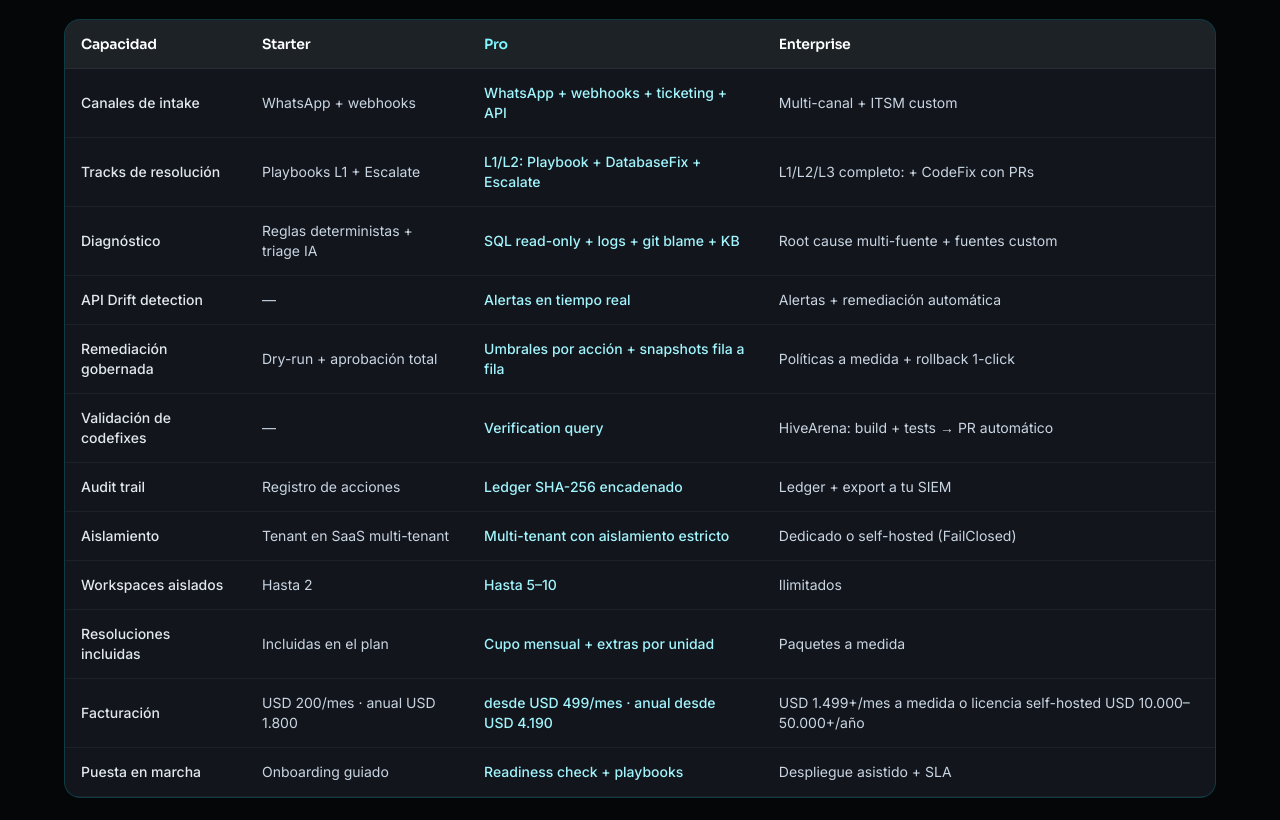
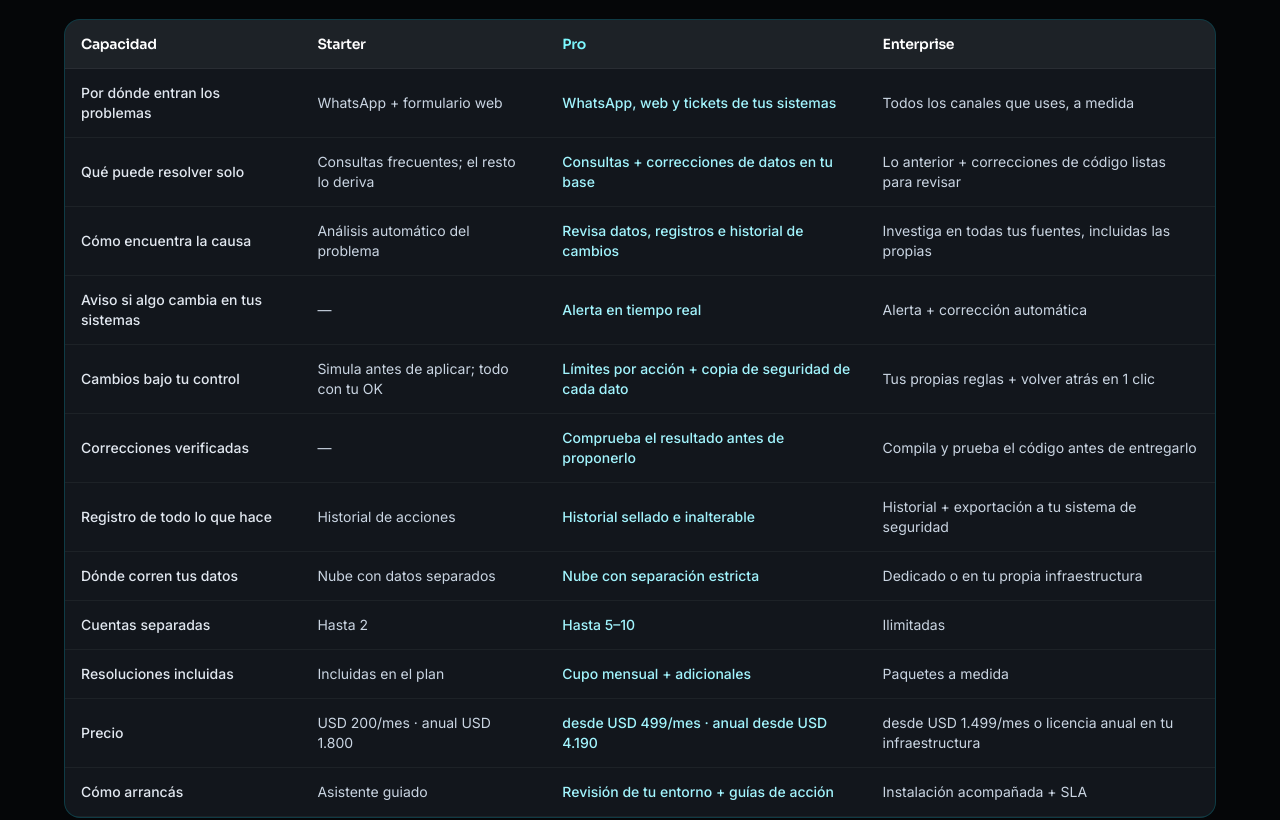
Before and after one commit to schi00/HiveOps, a Next.js app in the folder apps/hiveops-landing/: page /pricing in a window 1280 px wide. Shown: the part 1642-2462 px from the top of the page. Built offline with nearby package versions, Linux system fonts and the light colour scheme; no server answers.

Commit message:
landing: rewrite plan comparison table in plain business language

```diff
--- a/apps/hiveops-landing/src/app/pricing/page.tsx
+++ b/apps/hiveops-landing/src/app/pricing/page.tsx
@@ -10,18 +10,18 @@ export const metadata: Metadata = {
 
 export default function PricingPage() {
   const comparisonRows = [
-    { label: "Canales de intake", starter: "WhatsApp + webhooks", pro: "WhatsApp + webhooks + ticketing + API", enterprise: "Multi-canal + ITSM custom" },
-    { label: "Tracks de resolución", starter: "Playbooks L1 + Escalate", pro: "L1/L2: Playbook + DatabaseFix + Escalate", enterprise: "L1/L2/L3 completo: + CodeFix con PRs" },
-    { label: "Diagnóstico", starter: "Reglas deterministas + triage IA", pro: "SQL read-only + logs + git blame + KB", enterprise: "Root cause multi-fuente + fuentes custom" },
-    { label: "API Drift detection", starter: "—", pro: "Alertas en tiempo real", enterprise: "Alertas + remediación automática" },
-    { label: "Remediación gobernada", starter: "Dry-run + aprobación total", pro: "Umbrales por acción + snapshots fila a fila", enterprise: "Políticas a medida + rollback 1-click" },
-    { label: "Validación de codefixes", starter: "—", pro: "Verification query", enterprise: "HiveArena: build + tests → PR automático" },
-    { label: "Audit trail", starter: "Registro de acciones", pro: "Ledger SHA-256 encadenado", enterprise: "Ledger + export a tu SIEM" },
-    { label: "Aislamiento", starter: "Tenant en SaaS multi-tenant", pro: "Multi-tenant con aislamiento estricto", enterprise: "Dedicado o self-hosted (FailClosed)" },
-    { label: "Workspaces aislados", starter: "Hasta 2", pro: "Hasta 5–10", enterprise: "Ilimitados" },
-    { label: "Resoluciones incluidas", starter: "Incluidas en el plan", pro: "Cupo mensual + extras por unidad", enterprise: "Paquetes a medida" },
-    { label: "Facturación", starter: "USD 200/mes · anual USD 1.800", pro: "desde USD 499/mes · anual desde USD 4.190", enterprise: "USD 1.499+/mes a medida o licencia self-hosted USD 10.000–50.000+/año" },
-    { label: "Puesta en marcha", starter: "Onboarding guiado", pro: "Readiness check + playbooks", enterprise: "Despliegue asistido + SLA" },
+    { label: "Por dónde entran los problemas", starter: "WhatsApp + formulario web", pro: "WhatsApp, web y tickets de tus sistemas", enterprise: "Todos los canales que uses, a medida" },
+    { label: "Qué puede resolver solo", starter: "Consultas frecuentes; el resto lo deriva", pro: "Consultas + correcciones de datos en tu base", enterprise: "Lo anterior + correcciones de código listas para revisar" },
+    { label: "Cómo encuentra la causa", starter: "Análisis automático del problema", pro: "Revisa datos, registros e historial de cambios", enterprise: "Investiga en todas tus fuentes, incluidas las propias" },
+    { label: "Aviso si algo cambia en tus sistemas", starter: "—", pro: "Alerta en tiempo real", enterprise: "Alerta + corrección automática" },
+    { label: "Cambios bajo tu control", starter: "Simula antes de aplicar; todo con tu OK", pro: "Límites por acción + copia de seguridad de cada dato", enterprise: "Tus propias reglas + volver atrás en 1 clic" },
+    { label: "Correcciones verificadas", starter: "—", pro: "Comprueba el resultado antes de proponerlo", enterprise: "Compila y prueba el código antes de entregarlo" },
+    { label: "Registro de todo lo que hace", starter: "Historial de acciones", pro: "Historial sellado e inalterable", enterprise: "Historial + exportación a tu sistema de seguridad" },
+    { label: "Dónde corren tus datos", starter: "Nube con datos separados", pro: "Nube con separación estricta", enterprise: "Dedicado o en tu propia infraestructura" },
+    { label: "Cuentas separadas", starter: "Hasta 2", pro: "Hasta 5–10", enterprise: "Ilimitadas" },
+    { label: "Resoluciones incluidas", starter: "Incluidas en el plan", pro: "Cupo mensual + adicionales", enterprise: "Paquetes a medida" },
+    { label: "Precio", starter: "USD 200/mes · anual USD 1.800", pro: "desde USD 499/mes · anual desde USD 4.190", enterprise: "desde USD 1.499/mes o licencia anual en tu infraestructura" },
+    { label: "Cómo arrancás", starter: "Asistente guiado", pro: "Revisión de tu entorno + guías de acción", enterprise: "Instalación acompañada + SLA" },
   ];
 
   return (
@@ -136,7 +136,7 @@ export default function PricingPage() {
         </p>
 
         <section className="mt-14">
-          <h2 className="mb-5 text-2xl font-bold md:text-3xl">Comparativo detallado de capacidades</h2>
+          <h2 className="mb-5 text-2xl font-bold md:text-3xl">Qué incluye cada plan, en detalle</h2>
           <div className="overflow-x-auto rounded-2xl border border-cyan-500/20 bg-[#161B22]/80">
             <table className="min-w-full text-sm">
               <thead>
```
